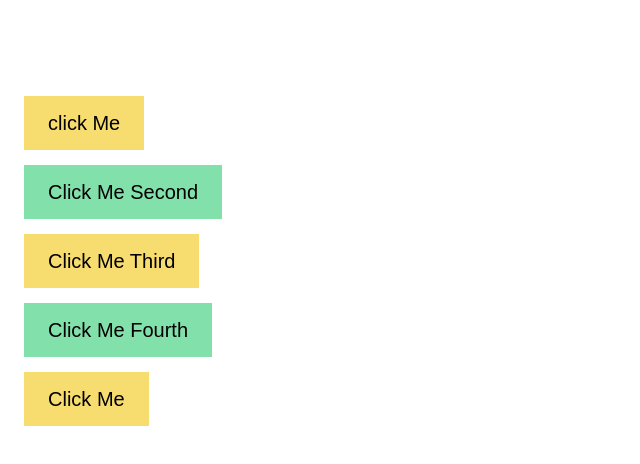
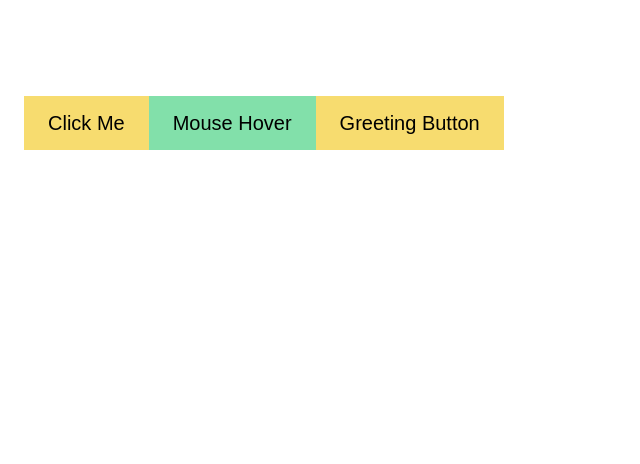
Before and after one commit to jitixaa/Basic_React19, a React (Vite) app in the folder Card-Basic/: page / in a window 1280 px wide. Shown: the top 464 px of the page, without its empty margins (0-640 px from the left). Built offline with nearby package versions, Linux system fonts and the light colour scheme.

Commit message:
add argument using props

```diff
--- a/Card-Basic/src/App.jsx
+++ b/Card-Basic/src/App.jsx
@@ -1,7 +1,8 @@
 // import NetflixSeries from "./componets/NetflixSeries";
 // import styles from "./componets/Netflix.module.css";
 import { ThemeProvider } from "styled-components";
-import EventHandling from "./componets/EventHandling";
+// import EventHandling from "./componets/EventHandling";
+import { EventHandlingProps } from "./componets/EventHandlingProps";
 
 export const App = () => {
   const theme = {
@@ -20,7 +21,8 @@ export const App = () => {
       <section className="container">
         {/* <h1 className={styles["card-heading"]}>List Of Best Series</h1>
         <NetflixSeries /> */}
-        <EventHandling />
+        {/* <EventHandling /> */}
+        <EventHandlingProps />
       </section>
     </ThemeProvider>
   );
--- a/Card-Basic/src/componets/EventHandling.jsx
+++ b/Card-Basic/src/componets/EventHandling.jsx
@@ -41,6 +41,9 @@ const EventHandling = () => {
       <button onClick={() => handleWelcomeUser("Jitixaa kothiya")}>
         Click Me
       </button>
+      <button onClick={() => handleWelcomeUser("Punita kothiya")}>
+        Click Me
+      </button>
     </div>
   );
 };
--- /dev/null
+++ b/Card-Basic/src/componets/EventHandlingProps.jsx
@@ -0,0 +1,34 @@
+import "../componets/EventHandling.css";
+export const EventHandlingProps = () => {
+  const handleClickMe = (user) => {
+    console.log(`Hello I am ${user}`);
+  };
+  const handleHover = () => {
+    alert("I am hoving my mouse");
+  };
+  return (
+    <>
+      <WelcomeUser
+        onClick={() => handleClickMe("Jitixa")}
+        onMouseEnter={handleHover}
+      />
+    </>
+  );
+};
+
+export const WelcomeUser = (props) => {
+  const { onClick, onMouseEnter } = props;
+
+  const handleGreeting = (user) => {
+    console.log(`Hello How are you ! I am ${user}`);
+    onClick();
+  };
+
+  return (
+    <>
+      <button onClick={onClick}>Click Me</button>
+      <button onMouseEnter={onMouseEnter}>Mouse Hover</button>
+      <button onClick={() => handleGreeting("Jitixa")}>Greeting Button</button>
+    </>
+  );
+};
```
